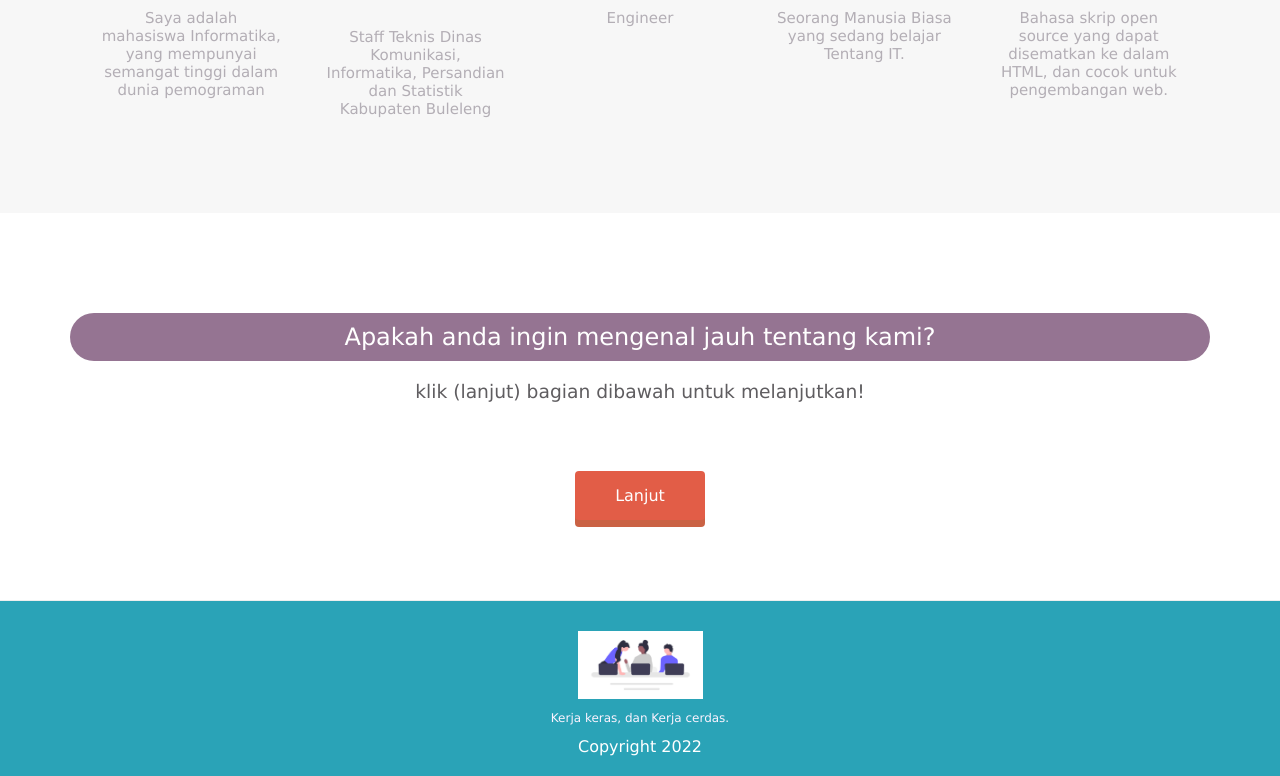
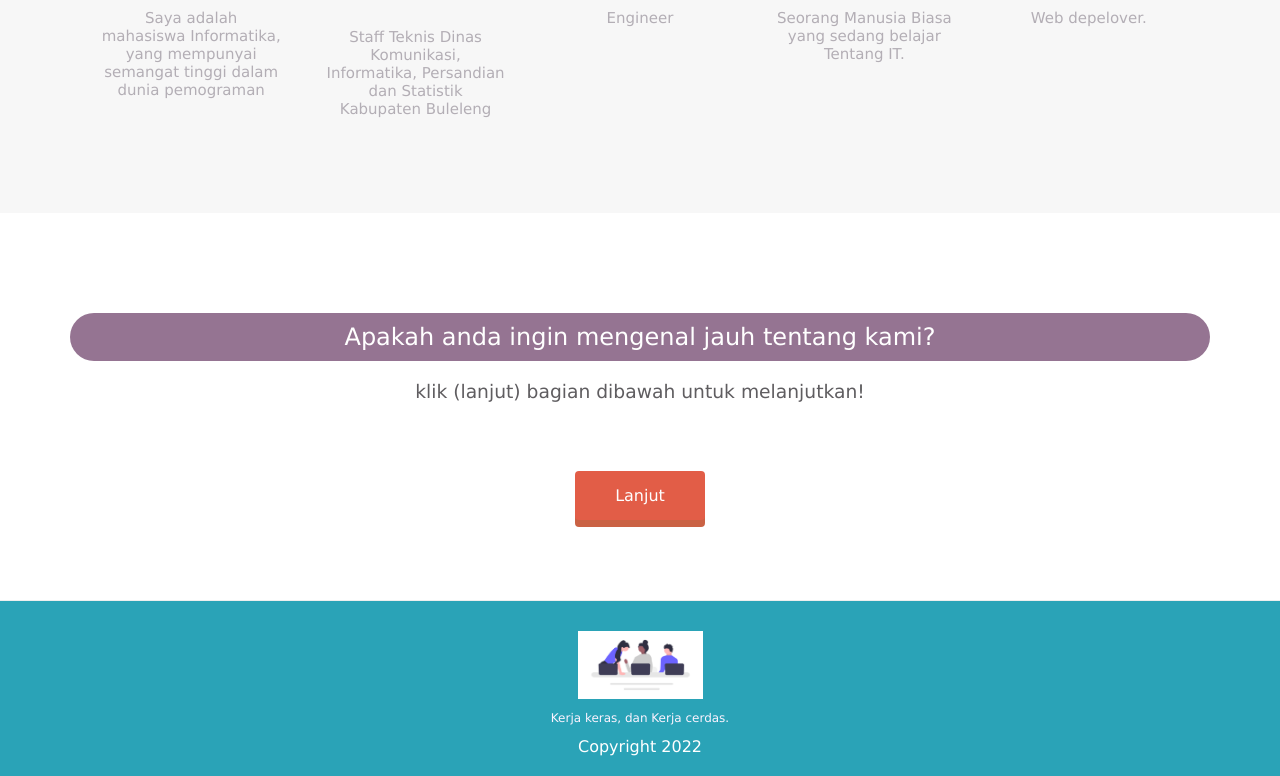
Before and after one commit to sahrudindev/Menghadeh, a plain HTML site: page index.html in a window 1280 px wide. Shown: the part 1010-1786 px from the top of the page. Drawn offline with Linux system fonts and the light colour scheme.

Commit message:
Update index.html

```diff
--- a/index.html
+++ b/index.html
@@ -84,7 +84,7 @@
               <img src="https://prog-8.com/images/html/advanced/php.png">
               <p>Supindo Arrafat</p>
             </div>
-            <p class="text-contents">Bahasa skrip open source yang dapat disematkan ke dalam HTML, dan cocok untuk pengembangan web.</p>
+            <p class="text-contents">Web depelover.</p>
           </div>
           <div class="clear"></div>
         </div>
```
